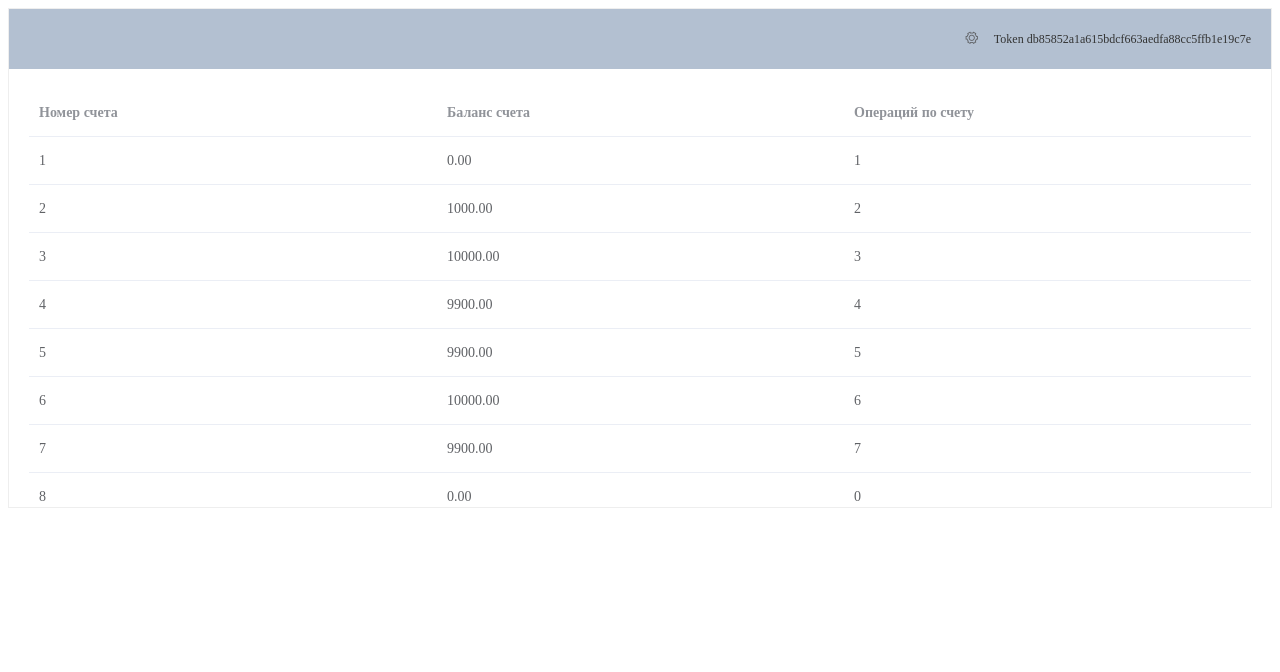
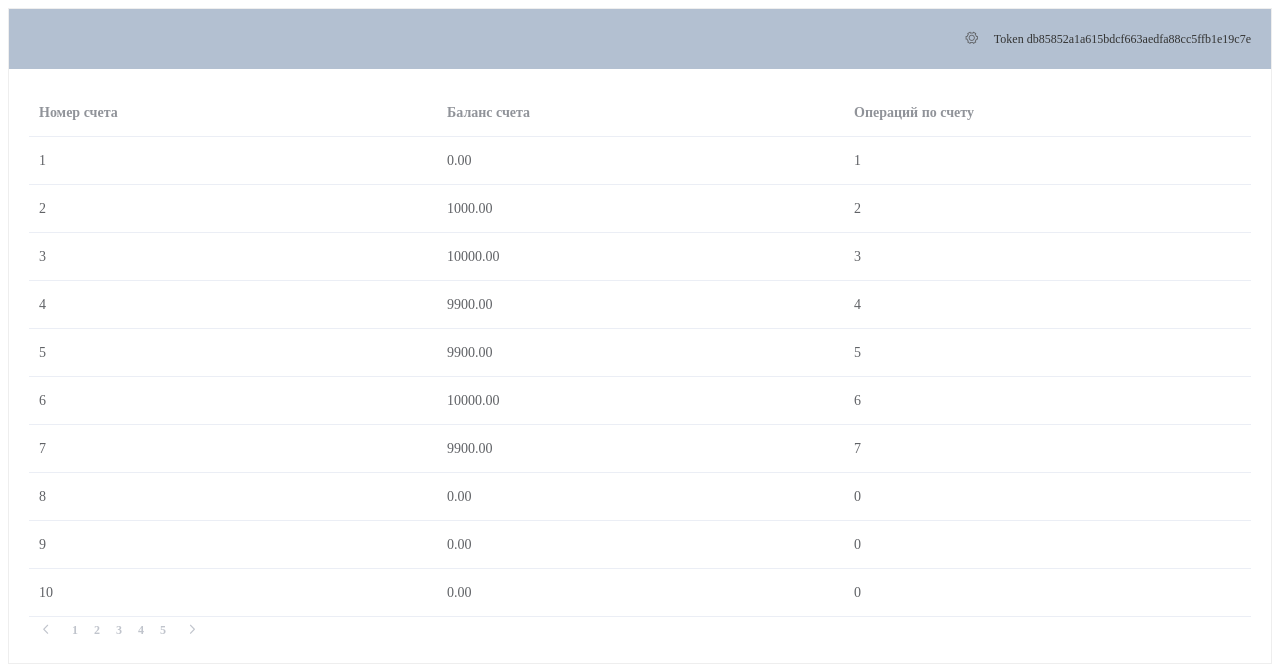
Before and after one commit to VitaliZinkevich/social_links_test, a Vue app: page / in a window 1280 px wide. Shown: the top 672 px of the page. Built offline with nearby package versions, Linux system fonts and the light colour scheme.

Commit message:
пагинатор инит

```diff
--- a/src/App.vue
+++ b/src/App.vue
@@ -13,7 +13,4 @@ export default {
 </script>
 
 <style>
-html, body {
-  height: 100%;
-}
 </style>
--- a/src/components/Dashboard.vue
+++ b/src/components/Dashboard.vue
@@ -1,5 +1,5 @@
 <template>
-<el-container style="height: 500px; border: 1px solid #eee">
+<el-container style="height: 100%; border: 1px solid #eee">
 
   <el-container>
     <el-header style="text-align: right; font-size: 12px">
@@ -24,6 +24,12 @@
           </template>
         </el-table-column>
       </el-table>
+      <el-pagination
+        :disabled="accounts.length < 11"
+        small
+        layout="prev, pager, next"
+        :total="50">
+      </el-pagination>
     </el-main>
   </el-container>
 </el-container>
```
